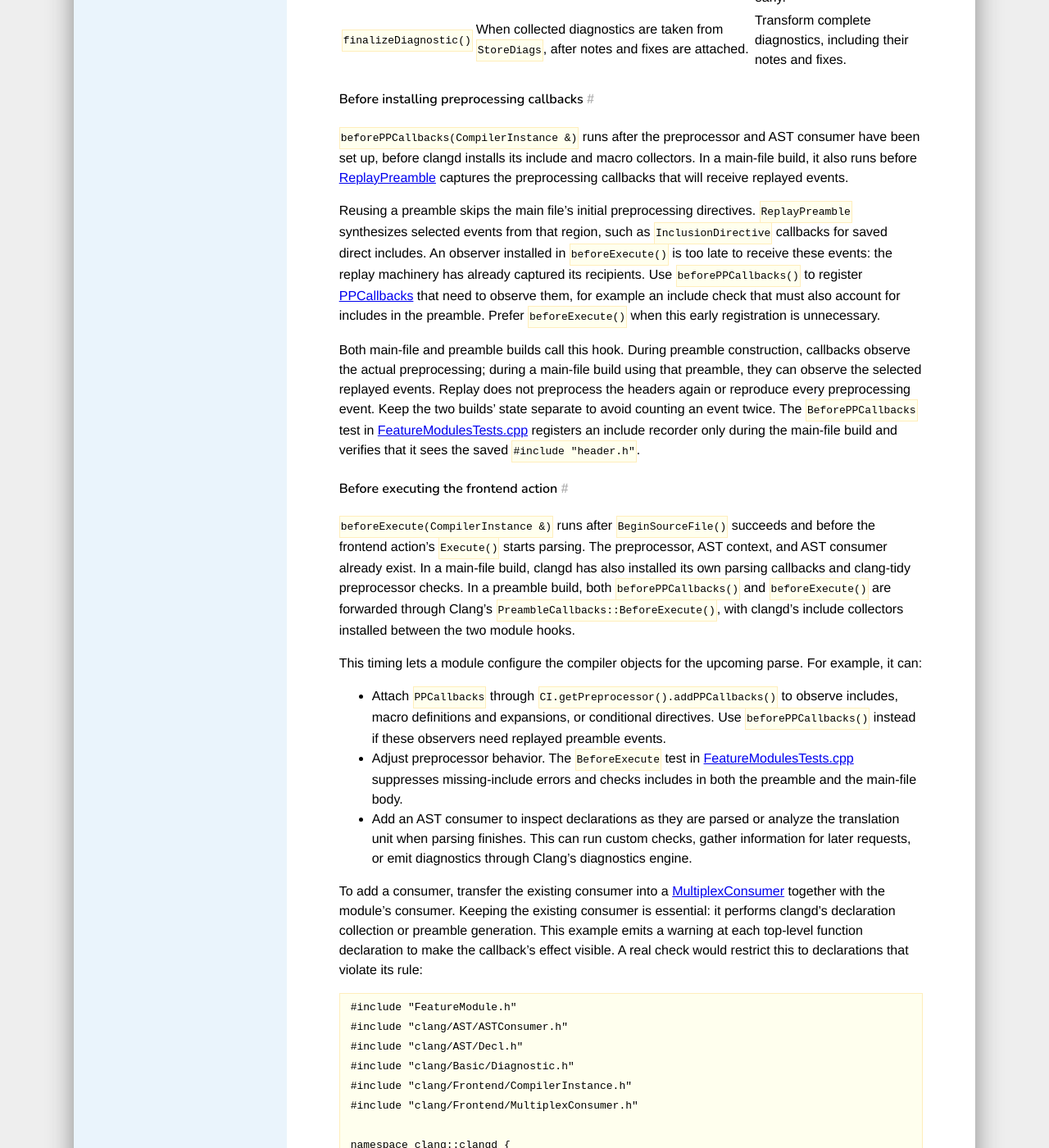
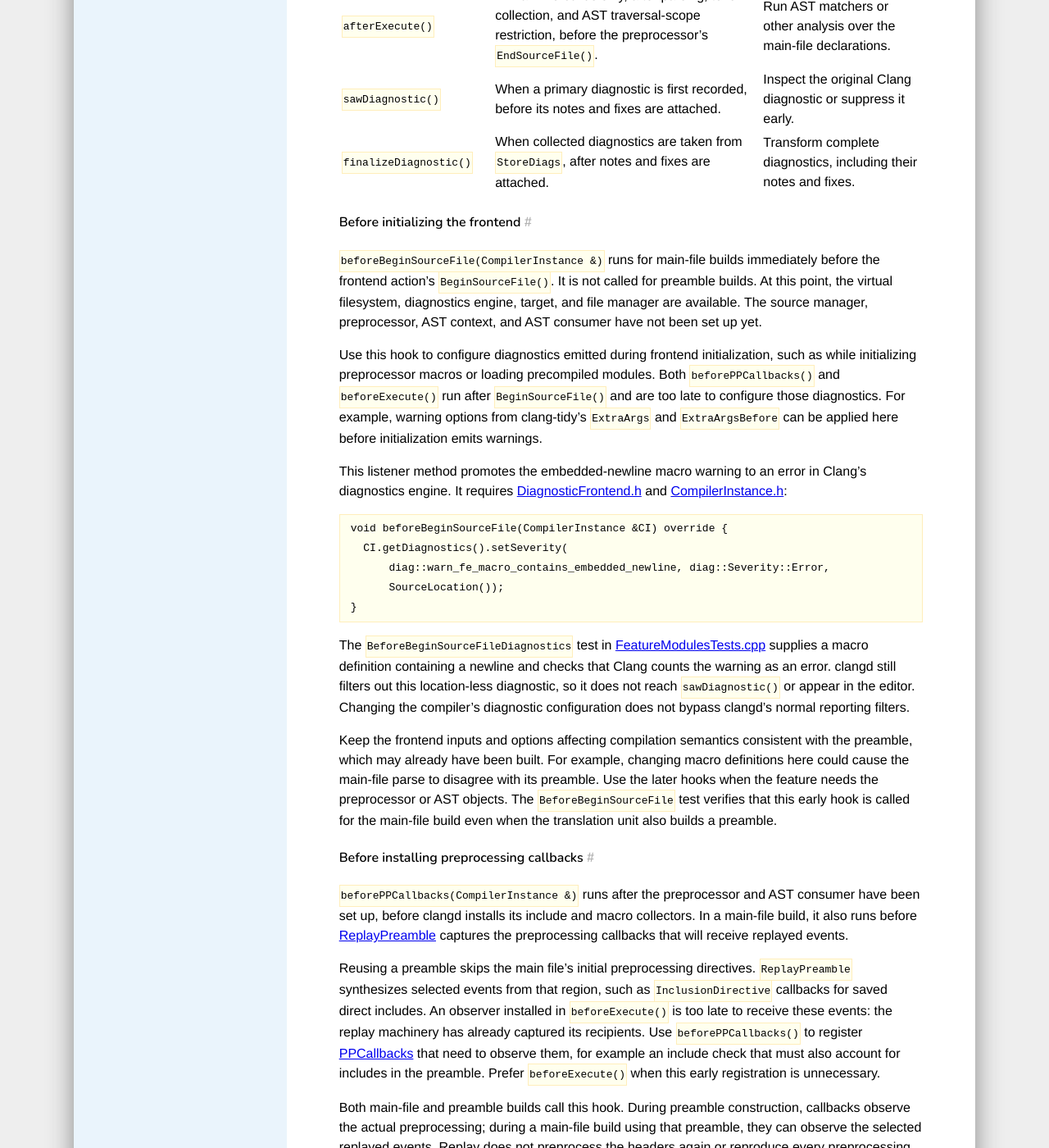
Before and after one commit to llvm/clangd-www, a Jekyll site: the page built from design/feature-modules.md, in a window 1280 px wide and 1400 px high, scrolled down 6274 px. Shown: the whole window at 82% size. Built offline with Jekyll 4.4.1, drawn with Linux system fonts in a browser that asks for light colours; our own code applies the rules of GitHub Pages for plain Markdown files; some of the changed text lies outside the part shown.

Commit message:
Add doc for befforeBeginSourceFile() hook

````diff
--- a/design/feature-modules.md
+++ b/design/feature-modules.md
@@ -274,11 +274,54 @@ The hooks cover different stages of a build:
 
 | Hook | When it runs | Typical use |
 | --- | --- | --- |
+| `beforeBeginSourceFile()` | In main-file builds only, immediately before `BeginSourceFile()` initializes the frontend. | Configure diagnostics that may be emitted during frontend initialization. |
 | `beforePPCallbacks()` | In main-file and preamble builds, after frontend setup but before clangd installs its include collectors and, for main files, preamble replay. | Register preprocessing observers that need replayed preamble events. |
 | `beforeExecute()` | In main-file and preamble builds, just before the frontend action executes. | Configure parsing or install an AST consumer. |
 | `afterExecute()` | In main-file builds only, after parsing, token collection, and AST traversal-scope restriction, before the preprocessor's `EndSourceFile()`. | Run AST matchers or other analysis over the main-file declarations. |
 | `sawDiagnostic()` | When a primary diagnostic is first recorded, before its notes and fixes are attached. | Inspect the original Clang diagnostic or suppress it early. |
 | `finalizeDiagnostic()` | When collected diagnostics are taken from `StoreDiags`, after notes and fixes are attached. | Transform complete diagnostics, including their notes and fixes. |
+
+#### Before initializing the frontend
+
+`beforeBeginSourceFile(CompilerInstance &)` runs for main-file builds immediately
+before the frontend action's `BeginSourceFile()`. It is not called for preamble
+builds. At this point, the virtual filesystem, diagnostics engine, target, and
+file manager are available. The source manager, preprocessor, AST context, and
+AST consumer have not been set up yet.
+
+Use this hook to configure diagnostics emitted during frontend initialization,
+such as while initializing preprocessor macros or loading precompiled modules.
+Both `beforePPCallbacks()` and `beforeExecute()` run after `BeginSourceFile()`
+and are too late to configure those diagnostics. For example, warning options
+from clang-tidy's `ExtraArgs` and `ExtraArgsBefore` can be applied here before
+initialization emits warnings.
+
+This listener method promotes the embedded-newline macro warning to an error
+in Clang's diagnostics engine. It requires
+[DiagnosticFrontend.h][DiagnosticFrontend.h] and
+[CompilerInstance.h][CompilerInstance.h]:
+
+```c++
+void beforeBeginSourceFile(CompilerInstance &CI) override {
+  CI.getDiagnostics().setSeverity(
+      diag::warn_fe_macro_contains_embedded_newline, diag::Severity::Error,
+      SourceLocation());
+}
+```
+
+The `BeforeBeginSourceFileDiagnostics` test in
+[FeatureModulesTests.cpp][hook tests] supplies a macro definition containing a
+newline and checks that Clang counts the warning as an error. clangd still
+filters out this location-less diagnostic, so it does not reach
+`sawDiagnostic()` or appear in the editor. Changing the compiler's diagnostic
+configuration does not bypass clangd's normal reporting filters.
+
+Keep the frontend inputs and options affecting compilation semantics consistent
+with the preamble, which may already have been built. For example, changing
+macro definitions here could cause the main-file parse to disagree with its
+preamble. Use the later hooks when the feature needs the preprocessor or AST
+objects. The `BeforeBeginSourceFile` test verifies that this early hook is called
+for the main-file build even when the translation unit also builds a preamble.
 
 #### Before installing preprocessing callbacks
 
@@ -577,9 +620,9 @@ through `featureModule<T>()`.
 clangd's unit tests contain small examples:
 
 - [FeatureModulesTests.cpp][hook tests] tests tweak contributions, diagnostic
-  suppression and finalization, preamble event replay, preprocessor changes,
-  and analysis after AST traversal-scope restriction through
-  `TestTU::FeatureModules`.
+  configuration before frontend initialization, suppression and finalization,
+  preamble event replay, preprocessor changes, and analysis after AST
+  traversal-scope restriction through `TestTU::FeatureModules`.
 - [FeatureModulesRegistryTests.cpp][registry tests] tests static registration
   and instantiation through `fromRegistry()`.
 - [ClangdLSPServerTests.cpp][LSP tests] tests incoming and outgoing LSP messages,
@@ -595,6 +638,8 @@ clangd's unit tests contain small examples:
 [Tweak]: https://github.com/llvm/llvm-project/blob/main/clang-tools-extra/clangd/refactor/Tweak.h
 [Tweak.cpp]: https://github.com/llvm/llvm-project/blob/main/clang-tools-extra/clangd/refactor/Tweak.cpp
 [MultiplexConsumer]: https://github.com/llvm/llvm-project/blob/main/clang/include/clang/Frontend/MultiplexConsumer.h
+[DiagnosticFrontend.h]: https://github.com/llvm/llvm-project/blob/main/clang/include/clang/Basic/DiagnosticFrontend.h
+[CompilerInstance.h]: https://github.com/llvm/llvm-project/blob/main/clang/include/clang/Frontend/CompilerInstance.h
 [StoreDiags]: https://github.com/llvm/llvm-project/blob/main/clang-tools-extra/clangd/Diagnostics.h
 [ParsedAST]: https://github.com/llvm/llvm-project/blob/main/clang-tools-extra/clangd/ParsedAST.h
 [Preamble]: https://github.com/llvm/llvm-project/blob/main/clang-tools-extra/clangd/Preamble.h
````
